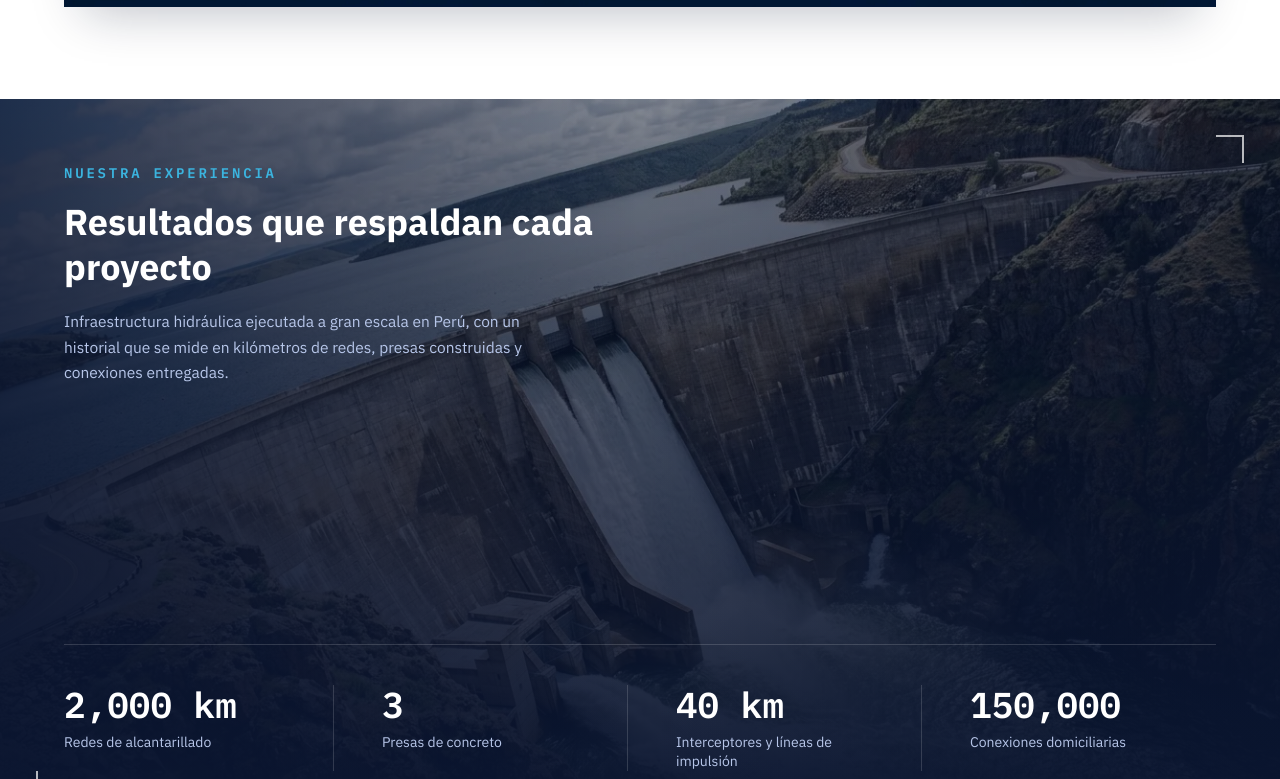
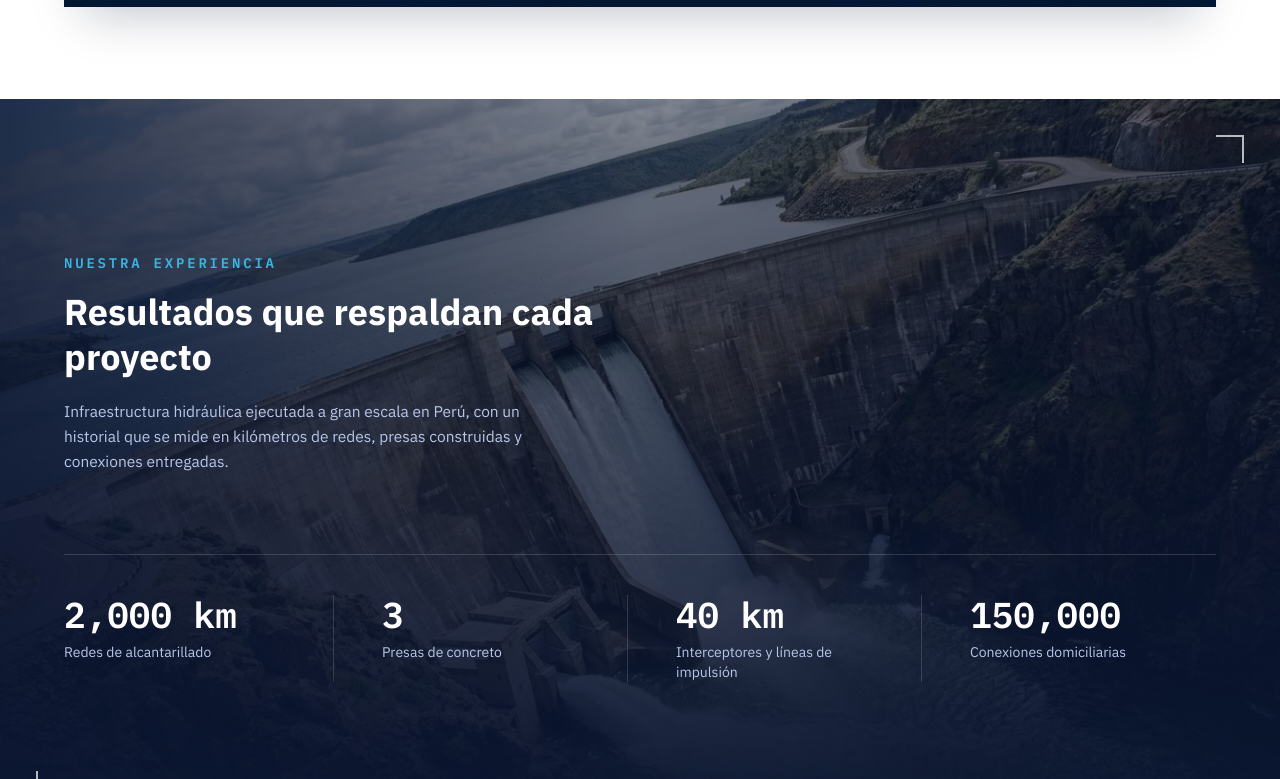
Before and after one commit to jhefferson-guerrero/cbs-web, a React (Vite) app: page / in a window 1280 px wide. Shown: the part 2981-3760 px from the top of the page. Built offline with nearby package versions, Linux system fonts and the light colour scheme; no server answers.

Commit message:
Experiencia: el bloque de titulo y cifras queda centrado verticalmente con una separacion proporcional a la altura, sin el hueco en medio

```diff
--- a/src/components/sections/Experiencia.tsx
+++ b/src/components/sections/Experiencia.tsx
@@ -44,7 +44,7 @@ export function Experiencia() {
       <motion.div
         viewport={{ once: true, amount: 0.3 }}
         onViewportEnter={() => setInView(true)}
-        className="relative z-10 mx-auto flex w-full max-w-[1400px] flex-col justify-between gap-12 px-6 2xl:justify-end 2xl:gap-16 py-14 lg:min-h-[calc(100svh-4rem)] lg:px-10 lg:py-16 xl:px-16 2xl:max-w-[1700px] 2xl:min-h-[calc(100svh-5rem)] 2xl:px-14 2xl:py-20"
+        className="relative z-10 mx-auto flex w-full max-w-[1400px] flex-col gap-12 px-6 py-14 lg:min-h-[calc(100svh-4rem)] lg:justify-center lg:gap-[clamp(3rem,10vh,7rem)] lg:px-10 lg:py-16 xl:px-16 2xl:max-w-[1700px] 2xl:min-h-[calc(100svh-5rem)] 2xl:px-14 2xl:py-20"
       >
         <div>
           <motion.p
```
